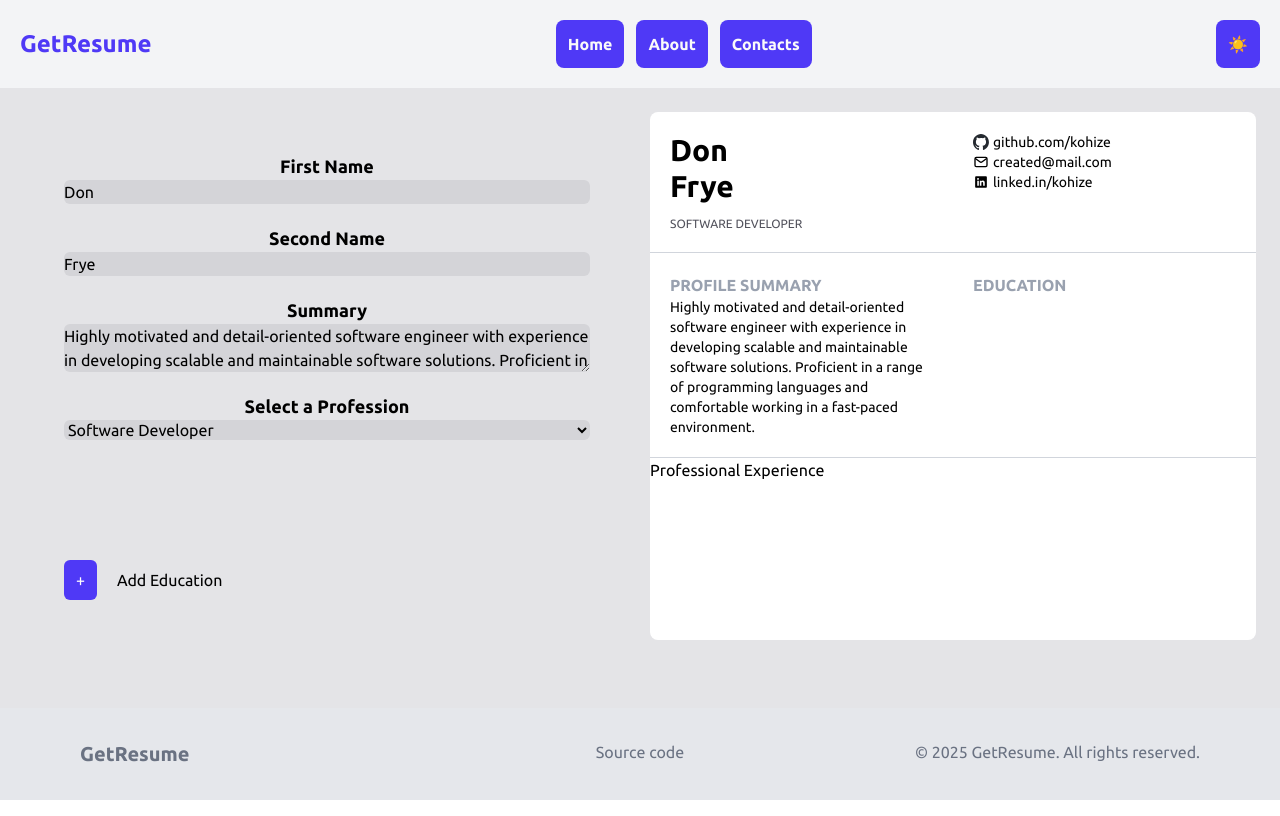
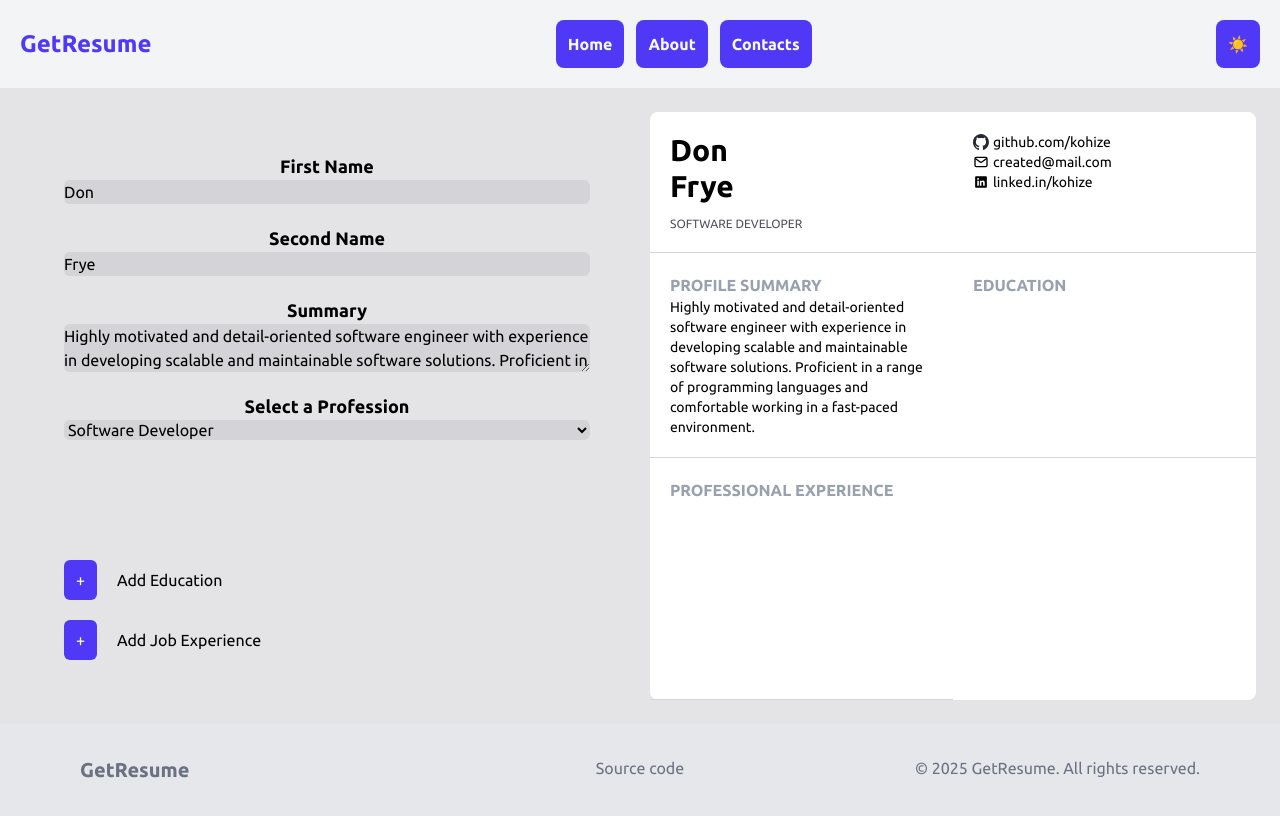
Before and after one commit to Kohize/GetResume, a React (Vite) app: page /resume in a window 1280 px wide. Built offline with nearby package versions, Linux system fonts and the light colour scheme.

Commit message:
experience form

```diff
--- /dev/null
+++ b/src/components/ExperienceForm/ExperienceForm.jsx
@@ -0,0 +1,59 @@
+import React from 'react';
+import { useDispatch, useSelector } from 'react-redux';
+import ExperienceInput from '../ExperienceInput/ExperienceInput';
+import {
+  addExperience,
+  removeExperience,
+} from '../../features/ResumePreview/ResumeSlice';
+
+export default function ExperienceForm() {
+  const experienceData = useSelector(
+    (state) => state.initialResumeData.experience
+  );
+  const dispatch = useDispatch();
+  return (
+    <div className="flex flex-col gap-x-5 gap-y-5">
+      {experienceData.map((item) => (
+        <div key={item.id}>
+          <div className="flex justify-between">
+            <h3>Job Experience</h3>
+            <button
+              onClick={() => dispatch(removeExperience(item.id))}
+              className="bg-rose-600 text-white cursor-pointer text-sm rounded-md p-1 hover:opacity-80 hover:text-gray-500">
+              Remove
+            </button>
+          </div>
+          <ExperienceInput id={item.id} name={'title'} type={'input'}>
+            {' '}
+            Job Title:
+          </ExperienceInput>
+          <ExperienceInput id={item.id} name={'company'} type={'input'}>
+            {' '}
+            Company:
+          </ExperienceInput>
+          <p>Employment Dates:</p>
+          <ExperienceInput id={item.id} name={'fromDate'} type={'month'}>
+            From:
+          </ExperienceInput>
+          <ExperienceInput id={item.id} name={'toDate'} type={'month'}>
+            To:
+          </ExperienceInput>
+          <ExperienceInput id={item.id} name={'description'} type={'input'}>
+            Job Description:
+          </ExperienceInput>
+        </div>
+      ))}
+      <div className="flex items-center gap-x-5">
+        <button
+          onClick={(e) => {
+            e.preventDefault();
+            dispatch(addExperience());
+          }}
+          className="bg-indigo-600 text-white py-2 px-3 rounded-md cursor-pointer hover:opacity-70">
+          +
+        </button>
+        <p>Add Job Experience</p>
+      </div>
+    </div>
+  );
+}
--- /dev/null
+++ b/src/components/ExperienceInput/ExperienceInput.jsx
@@ -0,0 +1,28 @@
+import React from 'react';
+import { useDispatch } from 'react-redux';
+import { setExperience } from '../../features/ResumePreview/ResumeSlice';
+
+export default function ExperienceInput({ name, type, children, id }) {
+  const dispatch = useDispatch();
+  const handleOnChange = (e) => {
+    dispatch(
+      setExperience({
+        id: id,
+        field: name,
+        value: e.target.value,
+      })
+    );
+  };
+  return (
+    <div className="flex flex-col ">
+      <label htmlFor={name} className="font-bold text-lg">
+        {children}
+      </label>
+      <input
+        type={type}
+        onChange={handleOnChange}
+        className="bg-zinc-300 rounded-md"
+      />
+    </div>
+  );
+}
--- a/src/features/Form/Form.jsx
+++ b/src/features/Form/Form.jsx
@@ -1,6 +1,7 @@
 import React from 'react';
 import Input from '../../components/Input/Input';
 import EducationForm from '../../components/EducationForm/EducationForm';
+import ExperienceForm from '../../components/ExperienceForm/ExperienceForm';
 
 export default function Form() {
   return (
@@ -19,6 +20,7 @@ export default function Form() {
       </Input>
       <label htmlFor="profession"></label>
       <EducationForm />
+      <ExperienceForm />
     </form>
   );
 }
--- a/src/features/ResumePreview/ResumePreview.jsx
+++ b/src/features/ResumePreview/ResumePreview.jsx
@@ -7,8 +7,9 @@ import linkedInIcon from '../../../public/icons8-linkedin.svg';
 
 export default function ResumePreview() {
   const resumeData = useSelector((state) => state.initialResumeData);
-  const { firstName, secondName, job, summary, education } = resumeData;
-
+  const { firstName, secondName, job, summary, education, experience } =
+    resumeData;
+  console.log(experience.toDate);
   return (
     <section className="bg-white rounded-lg grid grid-cols-2 grid-rows-[auto_auto_1fr]">
       <div className="p-5 border-b-1 border-gray-300">
@@ -52,10 +53,29 @@ export default function ResumePreview() {
           </div>
         ))}
       </div>
-      <div>
-        <h3>Professional Experience</h3>
-        <h4></h4>
-        <p></p>
+      <div className="p-5 border-b-1 border-gray-300">
+        <h3 className="font-semibold text-gray-400 uppercase">
+          Professional Experience
+        </h3>
+        {experience.map((item) => (
+          <ul key={item.id} className="px-5 mb-5">
+            <div className="flex gap-x-2 items-center">
+              <p>●</p>
+              <h3 className="text-gray-500 uppercase text-sm">{item.title}</h3>
+            </div>
+            <li className="px-5">
+              <div className="flex justify-between">
+                <p className="text-sm text-gray-500 font-semibold">
+                  {item.company}
+                </p>
+                <p className="text-sm text-gray-500">
+                  {item.fromDate} - {item.toDate}
+                </p>
+              </div>
+              <p>{item.description}</p>
+            </li>
+          </ul>
+        ))}
       </div>
     </section>
   );
--- a/src/features/ResumePreview/ResumeSlice.js
+++ b/src/features/ResumePreview/ResumeSlice.js
@@ -7,6 +7,7 @@ const initialState = {
   summary:
     'Highly motivated and detail-oriented software engineer with experience in developing scalable and maintainable software solutions. Proficient in a range of programming languages and comfortable working in a fast-paced environment.',
   education: [],
+  experience: [],
 };
 
 const resumeSlice = createSlice({
@@ -46,6 +47,29 @@ const resumeSlice = createSlice({
         (item) => item.id !== action.payload
       );
     },
+    addExperience: (state) => {
+      state.experience.push({
+        id: nanoid(),
+        title: '',
+        company: '',
+        fromDate: '',
+        toDate: '',
+        description: '',
+      });
+    },
+    setExperience: (state, action) => {
+      const { id, field, value } = action.payload;
+      const experienceItem = state.experience.find((item) => item.id === id);
+
+      if (experienceItem) {
+        experienceItem[field] = value;
+      }
+    },
+    removeExperience: (state, action) => {
+      state.experience = state.experience.filter(
+        (item) => item.id !== action.payload
+      );
+    },
   },
 });
 
@@ -57,5 +81,8 @@ export const {
   setEducation,
   addEducation,
   removeEducation,
+  addExperience,
+  setExperience,
+  removeExperience,
 } = resumeSlice.actions;
 export default resumeSlice.reducer;
```
